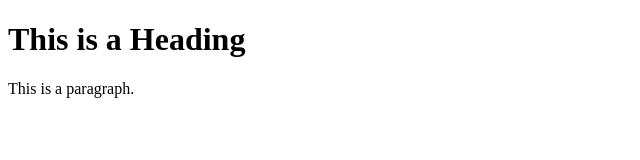
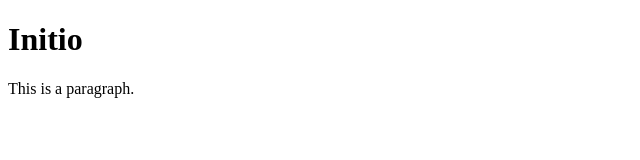
Before and after one commit to harshadmadaye-fe/initioDemo, a plain HTML site: page index.html in a window 1280 px wide. Shown: the whole page, without its empty margins (0-640 px from the left). Drawn offline with Linux system fonts and the light colour scheme.

Commit message:
Update index.html

```diff
--- a/index.html
+++ b/index.html
@@ -5,7 +5,7 @@
 </head>
 <body>
 
-<h1>This is a Heading</h1>
+<h1>Initio</h1>
 <p>This is a paragraph.</p>
 
 </body>
```
